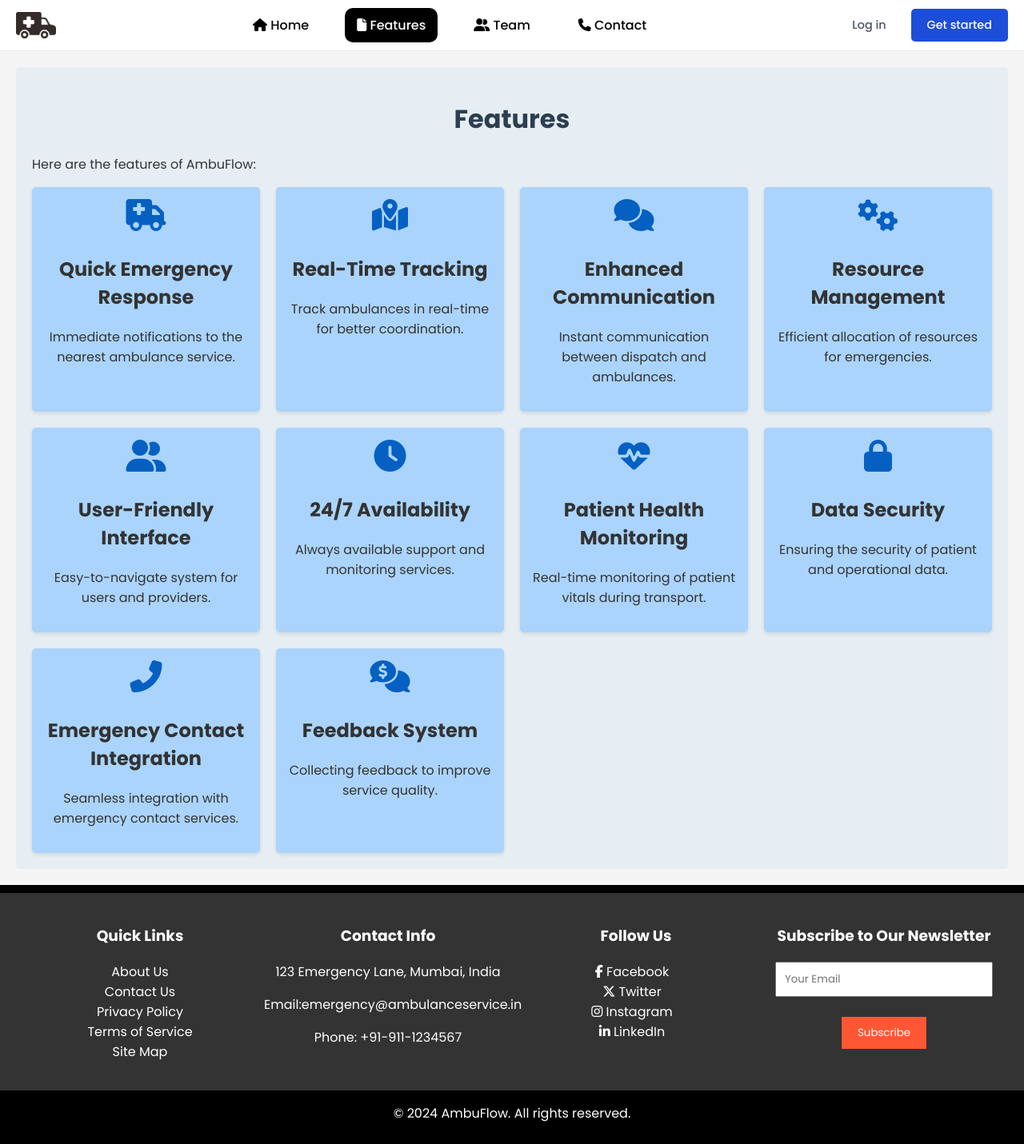
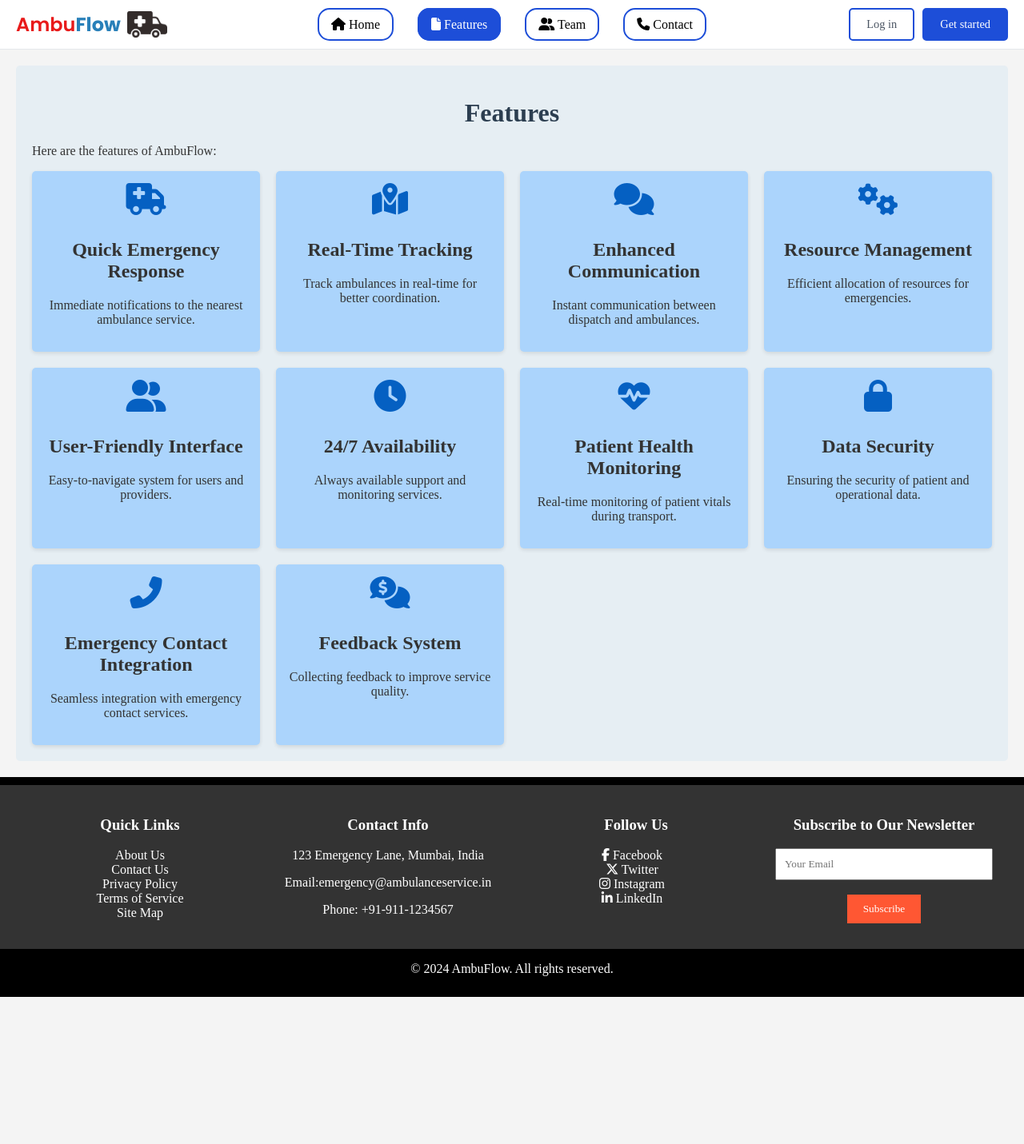
Before and after one commit to mansiruhil13/Bobble-AI, a Jekyll site: the page features.html, which Jekyll copies as it is, in a window 1280 px wide. Shown: the whole page at 80% size. Built offline with Jekyll 4.4.1, drawn with Linux system fonts in a browser that asks for light colours; some web fonts are replaced; after the commit the page ends 1247 px from its top, so only the background shows below that.

Commit message:
modify navbar and font family khurshed07

```diff
--- a/features.html
+++ b/features.html
@@ -6,6 +6,8 @@
     <title>Features</title>
     <link rel="stylesheet" href="src/css/index.css">
     <link rel="stylesheet" href="https://cdnjs.cloudflare.com/ajax/libs/font-awesome/6.5.2/css/all.min.css"> <!--Updated to latest version-->
+    <link href="https://fonts.googleapis.com/css?family=Baloo+Bhai|
+    Bree+Serif&display=swap" rel="stylesheet">
     <style>
          /* .logo span {
             font-size: 28px;
@@ -17,6 +19,9 @@
             text-shadow: 2px 2px 5px rgba(0, 0, 0, 0.2);
             font-family: 'Arial', sans-serif;
         } */
+        *{
+  font-family: 'Baloo Bhai', cursive;
+}
 
         body {
             font-family: Arial, sans-serif;
@@ -43,12 +48,12 @@
             transition: background-color 0.3s, color 0.3s;
         }
         .menu ul li a:hover {
-            background-color: #000;
+            background-color:#1d4ed8;
             color: white;
         }
         .menu ul li a.active {
             color: white;
-            background-color: #000;
+            background-color:#1d4ed8;
         }
         .content {
             margin: 20px;
@@ -107,6 +112,9 @@
 <header>
     <div class="container">
         <div class="logo">
+            <div class="brand-name">
+                <span class="ambu">Ambu</span>Flow
+              </div>
             <img src="images/logo2-w.webp" alt="Ambulance Monitoring System Logo" style="width:50px; height:auto;">
 
         </div>
--- a/src/css/index.css
+++ b/src/css/index.css
@@ -1,8 +1,8 @@
 @import url('https://fonts.googleapis.com/css2?family=Poppins:ital,wght@0,100;0,200;0,300;0,400;0,500;0,600;0,700;0,800;0,900;1,100;1,200;1,300;1,400;1,500;1,600;1,700;1,800;1,900&display=swap');
 @import url('https://fonts.googleapis.com/css2?family=Noto+Color+Emoji&display=swap');
-
+@import url('<link href="https://fonts.googleapis.com/css?family=Baloo+Bhai|Bree+Serif&display=swap" rel="stylesheet">');
 *{
-  font-family: 'Poppins', sans-serif;
+  font-family: 'Baloo Bhai', cursive;
 }
 
 html {
@@ -94,17 +94,19 @@
 .menu ul li a {
   text-decoration: none;
   color: #4b5563;
-  border-radius: 10px;
-
   font-weight: 500;
   padding: 8px 12px;
   transition: background-color 0.3s;
+  border: 2px solid #1d4ed8;
+  border-radius: 15px;
 }
 
 .menu ul li a:hover {
-  color: #1d4ed8;
+  /* color: #1d4ed8;
   background-color: #f3f4f6;
-  border-radius: 5px;
+  border-radius: 5px; */
+  color: white;
+  background-color:#1d4ed8;
 }
 
 .buttons {
@@ -120,6 +122,7 @@
   font-size: 0.9rem;
   font-weight: 500;
   transition: background-color 0.3s, color 0.3s;
+  border: 2px solid #1d4ed8;
 }
 
 .login {
@@ -129,8 +132,10 @@
 }
 
 .login:hover {
-  background-color: #f3f4f6;
-  color: #1d4ed8;
+  /* background-color: #f3f4f6;
+  color: #1d4ed8; */
+  background-color: #1d4ed8;;
+  color: white;
 }
 
 .get-started {
```
Also changed, not shown: contact.html (+9 -2 lines), index.html (+6 -2 lines), team.html (+9 -2 lines).
